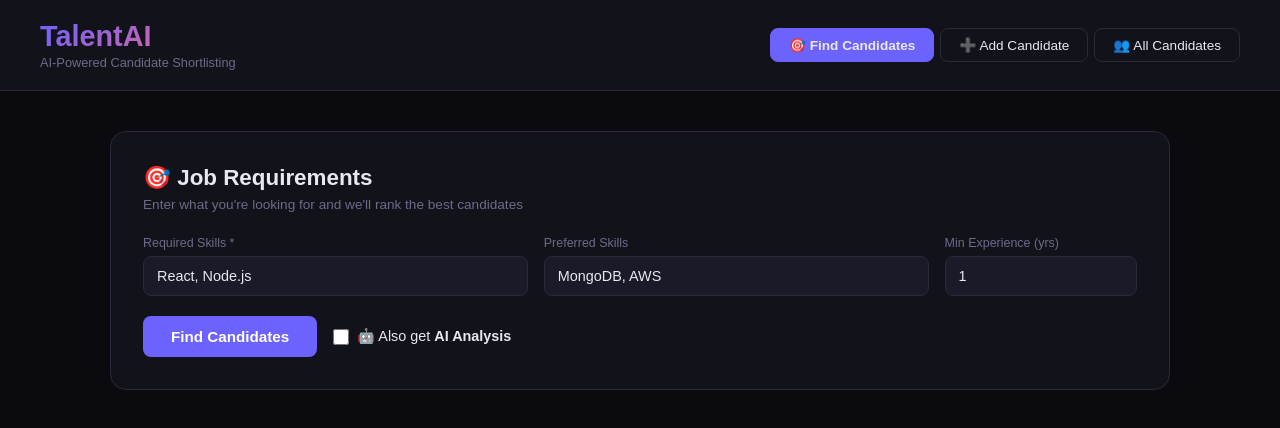
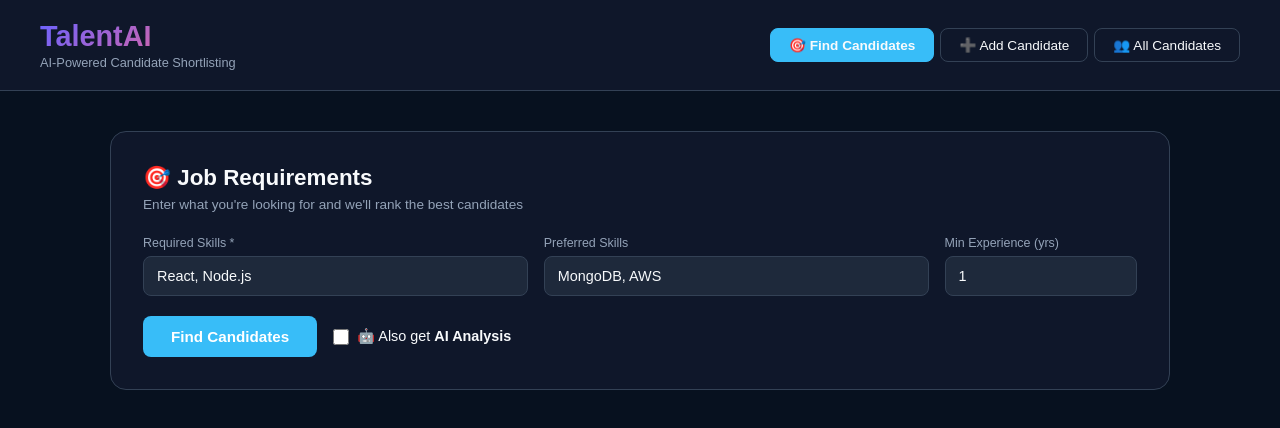
Before and after one commit to sharmapranjal99/end-sem-mock, a React (Create React App) app in the folder frontend/: page / in a window 1280 px wide. Shown: the top 428 px of the page. Built offline with nearby package versions, Linux system fonts and the light colour scheme; no server answers.

Commit message:
Update index.css

```diff
--- a/frontend/src/index.css
+++ b/frontend/src/index.css
@@ -1,19 +1,23 @@
 :root {
-  --bg: #0a0a0f;
-  --surface: #12121a;
-  --surface2: #1a1a28;
-  --border: #2a2a3a;
-  --accent: #6c63ff;
-  --accent2: #ff6584;
-  --green: #00d4a0;
-  --yellow: #ffd166;
-  --text: #e8e8f0;
-  --muted: #6b6b8a;
+  --bg: #07111f;
+  --surface: #0f172a;
+  --surface2: #1e293b;
+  --border: #334155;
+  --accent: #38bdf8;
+  --accent2: #818cf8;
+  --green: #22c55e;
+  --yellow: #facc15;
+  --text: #f8fafc;
+  --muted: #94a3b8;
   --font-head: "Syne", sans-serif;
   --font-body: "DM Sans", sans-serif;
 }
 
-* { box-sizing: border-box; margin: 0; padding: 0; }
+* {
+  box-sizing: border-box;
+  margin: 0;
+  padding: 0;
+}
 
 body {
   background: var(--bg);
@@ -22,6 +26,15 @@ body {
   min-height: 100vh;
 }
 
-::-webkit-scrollbar { width: 6px; }
-::-webkit-scrollbar-track { background: var(--bg); }
-::-webkit-scrollbar-thumb { background: var(--border); border-radius: 3px; }
+::-webkit-scrollbar {
+  width: 6px;
+}
+
+::-webkit-scrollbar-track {
+  background: var(--bg);
+}
+
+::-webkit-scrollbar-thumb {
+  background: var(--border);
+  border-radius: 3px;
+}
```
